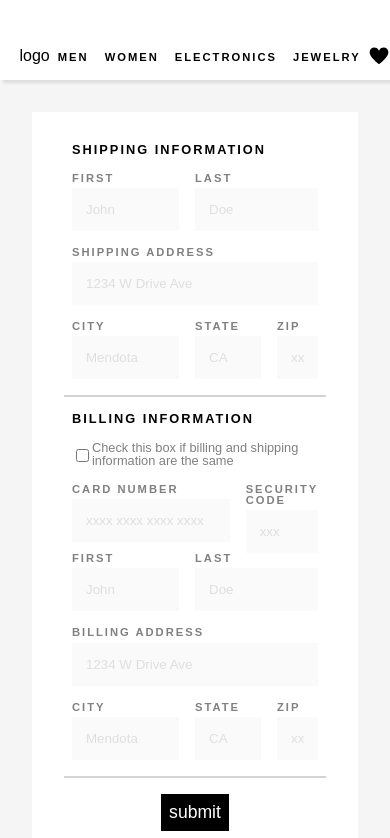
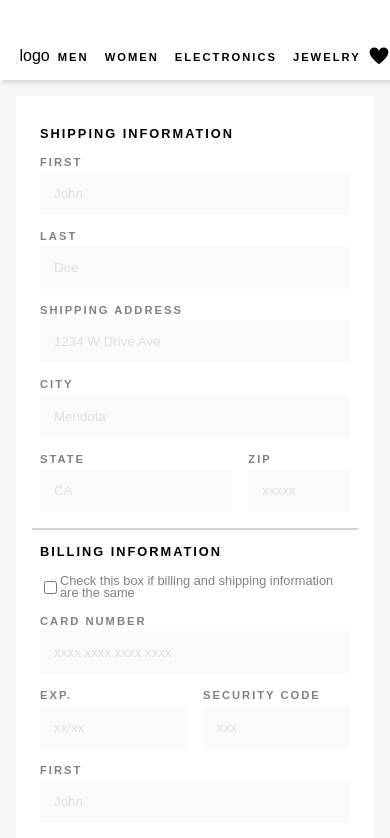
Before and after one commit to Eddie98Lopez/bitwise-react-final, a React (Create React App) app: page /cart/checkout in a window 390 px wide. Shown: the top 838 px of the page. Built offline with nearby package versions, Linux system fonts and the light colour scheme; no server answers.

Commit message:
tried to make the checkout form more mobile friendly

```diff
--- a/src/components/Cart/CartList.js
+++ b/src/components/Cart/CartList.js
@@ -12,7 +12,6 @@ const Wrapper = styled.div`
   width: 100%;
   box-sizing: border-box;
   background: white;
-
   text-align: left;
 
   & .title {
@@ -54,7 +53,7 @@ const CartList = () => {
 
       <ListWrap>
         {items.map((product) => (
-          <CartItem product={product} quantity={counts[product.id]} />
+          <CartItem product={product} key ={product.id} quantity={counts[product.id]} />
         ))}
       </ListWrap>
       <p className="subtotal">Subtotal: {usdCurrency(calcTotal(cart))}</p>
--- a/src/components/Checkout/Address.js
+++ b/src/components/Checkout/Address.js
@@ -5,26 +5,38 @@ import styled from 'styled-components'
 
 const AddressWrapper = styled.div`
 display:grid;
-grid-template-columns: repeat(6,1fr);
 gap:1rem;
+grid-template-areas:
+'first first first last last last'
+'address address address address address address'
+'city city state state zip zip';
 
 & :nth-child(1){
-    grid-column:1/4;
+grid-area:first;
 }
 & :nth-child(2){
-  grid-column:4/end;
+  grid-area:last;
 }
 & :nth-child(3){
-  grid-column:1/end;
+  grid-area:address;
 }
 & :nth-child(4){
-  grid-column:1/4;
+  grid-area:city;
 }
 & :nth-child(5){
-  grid-column:4/6;
+  grid-area:state;
 }
 & :nth-child(6){
-  grid-column:6/end;
+  grid-area:zip;
+}
+
+@media only screen and (max-width:768px){
+  grid-template-areas:
+  "first first first"
+  "last last last"
+  "address address address"
+  "city city city"
+  "state state zip";
 }
 
 `
@@ -42,7 +54,7 @@ const Address = ({type,...props}) => {
   return (
 
 <AddressWrapper>
-<div>
+<div className='name'>
       <Label>First</Label>
       <Input
         type="text"
@@ -53,7 +65,7 @@ const Address = ({type,...props}) => {
       />
 
     </div>
-    <div>
+    <div className='name'>
       <Label>Last</Label>
       <Input
         type="text"
--- a/src/components/Checkout/CheckoutForm.js
+++ b/src/components/Checkout/CheckoutForm.js
@@ -1,13 +1,13 @@
-import React, {useState} from "react";
+import React, { useState } from "react";
 import { useCheckoutForm } from "./context/FormProvider";
 import { Label, Input, Form } from "../styledComponents/Forms";
 import Button from "../styledComponents/Button";
 import Address from "./Address";
 
 const CheckoutForm = () => {
-  const { security, card } = useCheckoutForm().form;
+  const { security, card,exp } = useCheckoutForm().form;
   const { form, dispatch } = useCheckoutForm();
-  const [check,setCheck] = useState(false)
+  const [check, setCheck] = useState(false);
 
   const change = (e) => {
     const { name, value } = e.target;
@@ -18,12 +18,8 @@ const CheckoutForm = () => {
     console.log(form);
   };
   const checkbox = (e) => {
-    console.log(check)
-    console.log(e.target.value)
-    setCheck(!check)
-  }
-
-
+    setCheck(!check);
+  };
   return (
     <Form onSubmit={submit}>
       <fieldset>
@@ -33,13 +29,12 @@ const CheckoutForm = () => {
 
       <fieldset>
         <legend>Billing Information</legend>
-        <div className='checkbox'>
-            <input type='checkbox' onChange={checkbox} />
-            <label>Check this box if billing and shipping information are the same</label>
+        <div className="checkbox">
+          <input type="checkbox" onChange={checkbox} />
+          <label>
+            Check this box if billing and shipping information are the same
+          </label>
         </div>
-
-
-
         <div className="triple">
           <div>
             <Label>Card Number</Label>
@@ -49,6 +44,16 @@ const CheckoutForm = () => {
               onChange={change}
               placeholder="xxxx xxxx xxxx xxxx "
               value={card}
+            />
+          </div>
+          <div>
+            <Label>Exp. </Label>
+            <Input
+              type="text"
+              name="exp"
+              onChange={change}
+              placeholder="xx/xx "
+              value={exp}
             />
           </div>
           <div>
@@ -62,10 +67,8 @@ const CheckoutForm = () => {
             />
           </div>
         </div>
-
-      {!check && <Address type='billing'/>}
+        {!check && <Address type="billing" />}
       </fieldset>
-
       <Button>submit</Button>
     </Form>
   );
--- a/src/components/Checkout/context/initialForm.js
+++ b/src/components/Checkout/context/initialForm.js
@@ -17,7 +17,8 @@ const initialCheckout = {
         zip:''
     },
     card:'',
-    security:''
+    security:'',
+    exp:''
 }
 
 export default initialCheckout
--- a/src/components/styledComponents/Forms.js
+++ b/src/components/styledComponents/Forms.js
@@ -81,9 +81,22 @@ background: white;
 & .triple {
     box-sizing:border-box;
     display:grid;
-    grid-template-columns: 4fr 1fr;
+    grid-template-columns: 3fr 1fr 1fr;
     gap:1rem;
+    margin-bottom:1rem;
 
+    @media only screen and (max-width:768px){
+        grid-template-columns: 1fr 1fr;
+        & :nth-child(1){
+            grid-column:1/3;
+        }
+
+    }
+
+}
+
+@media only screen and (max-width:768px){
+    padding:2rem 1rem;
 }
 `
 
--- a/src/pages/CartPage.js
+++ b/src/pages/CartPage.js
@@ -15,6 +15,7 @@ const CartWrap = styled.section`
 
   @media only screen and (max-width: 768px) {
     grid-template-columns: 100%;
+    padding: 1rem;
   }
 `;
 
--- a/src/pages/CheckoutPage.js
+++ b/src/pages/CheckoutPage.js
@@ -1,9 +1,9 @@
 import React from 'react'
 import FormProvider from '../components/Checkout/context/FormProvider'
 import CheckoutForm from '../components/Checkout/CheckoutForm'
+
 const CheckoutPage = () => {
   return (
-
     <FormProvider>
     <div>
       <CheckoutForm/>
```
Lines whose indentation alone changed are shown as unchanged.
